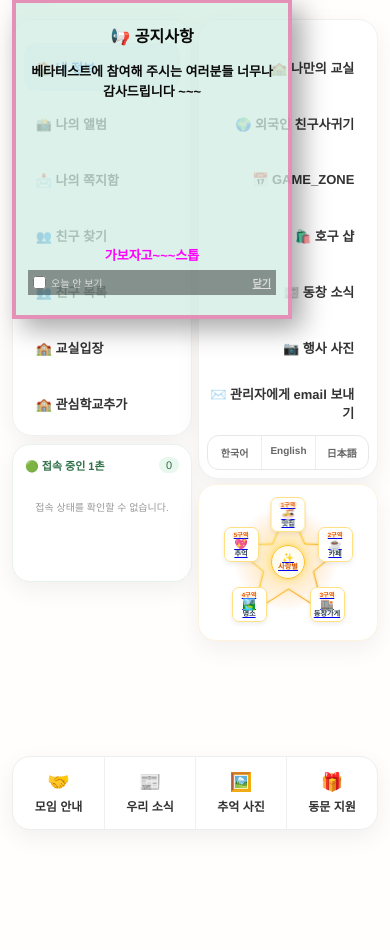
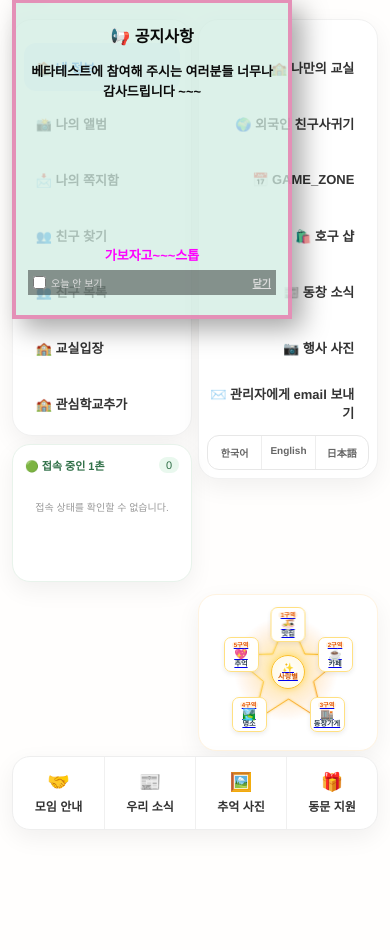
Before and after one commit to zzz4060785-boop/mbox, a Flask app: page /main-album in a window 390 px wide. Shown: the part 51-1001 px from the top of the page. Before the commit the page ends 881 px from the top, so only its background shows below. Run offline with Flask 3, Linux system fonts and the light colour scheme; the visitor is signed in with stand-in values (Sample User, id 1); data that the repository does not hold is empty.

Commit message:
Fix: Force mobile CSS version bump and add 768px media query for mobile star positioning

```diff
--- a/pybo/static/css/bottom_box.css
+++ b/pybo/static/css/bottom_box.css
@@ -68,8 +68,8 @@
   margin: 12px 0;
 }
 
-@media (max-width: 600px), (hover: none) and (pointer: coarse) {
+@media (max-width: 768px), (hover: none) and (pointer: coarse) {
   .album-page > .bottom-box {
-    top: 795px;
+    top: 795px !important;
   }
 }
--- a/pybo/static/css/main_album.css
+++ b/pybo/static/css/main_album.css
@@ -32,7 +32,7 @@ body.main-album-body {
  * Let the document own the scroll on narrow screens and keep enough page
  * height for the absolutely positioned bottom navigation.
  */
-@media (max-width: 600px), (hover: none) and (pointer: coarse) {
+@media (max-width: 768px), (hover: none) and (pointer: coarse) {
   html {
     height: auto;
     min-height: 100%;
@@ -48,21 +48,21 @@ body.main-album-body {
 
   .mobile-wrap.main-album-container {
     height: auto;
-    min-height: calc(100vh + 320px);
-    min-height: calc(100dvh + 320px);
+    min-height: calc(100vh + 350px);
+    min-height: calc(100dvh + 350px);
     overflow: visible;
   }
 
   .album-page {
     height: auto;
-    min-height: calc(100vh + 320px);
-    min-height: calc(100dvh + 320px);
+    min-height: calc(100vh + 350px);
+    min-height: calc(100dvh + 350px);
     overflow-x: hidden;
     overflow-y: visible;
   }
 
   .star-sidebar-box {
-    top: 645px;
+    top: 645px !important;
   }
 }
 
--- a/pybo/templates/main_album.html
+++ b/pybo/templates/main_album.html
@@ -3,15 +3,15 @@ block body_class %}main-album-body{% endblock %} {% block container_class
 %}main-album-container{% endblock %} {% block stylesheet %}
 <link
   rel="stylesheet"
-  href="{{ url_for('static', filename='css/main_album.css', v='20260802-connection-menu-4') }}"
+  href="{{ url_for('static', filename='css/main_album.css', v='20260807-star-v10') }}"
 />
 <link
   rel="stylesheet"
-  href="{{ url_for('static', filename='css/main_album_right.css') }}"
+  href="{{ url_for('static', filename='css/main_album_right.css', v='20260807-star-v10') }}"
 />
 <link
   rel="stylesheet"
-  href="{{ url_for('static', filename='css/bottom_box.css') }}"
+  href="{{ url_for('static', filename='css/bottom_box.css', v='20260807-star-v10') }}"
 />
 {% endblock %} {% block content %}
 <div class="album-page">
```
